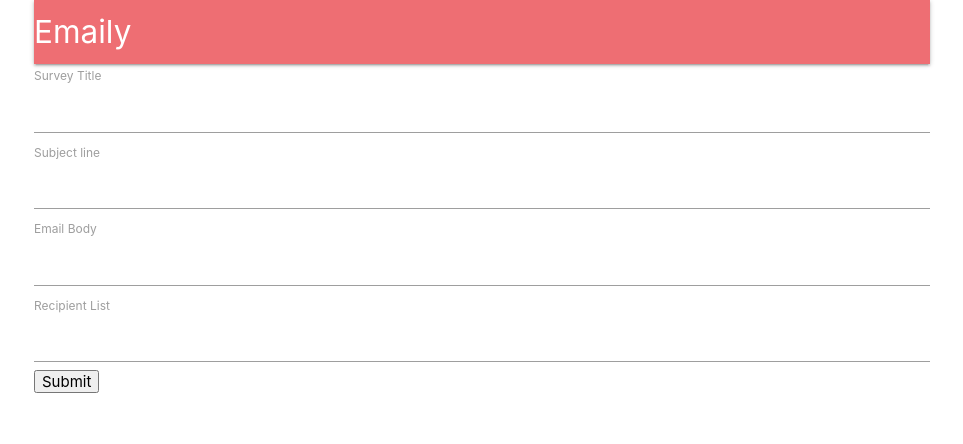
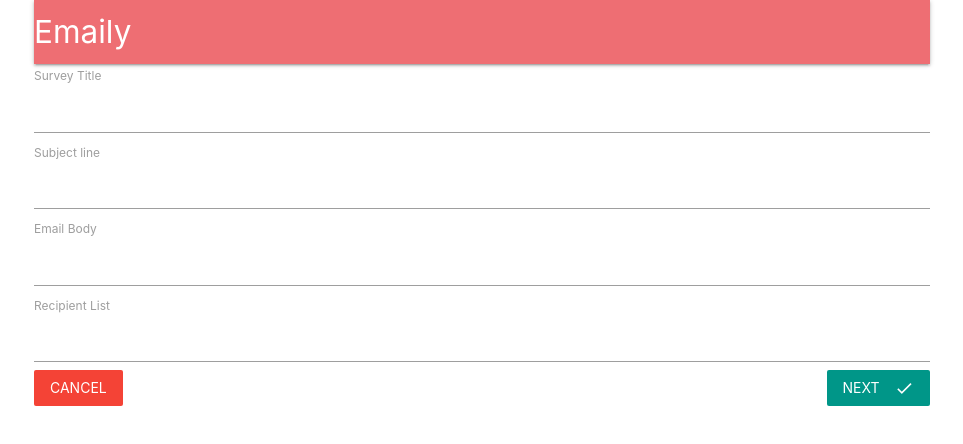
Before and after one commit to shifaligupta03/feedback-reports, a React (Create React App) app in the folder client/: page /surveys/new in a window 1280 px wide. Shown: the top 444 px of the page, without its empty margins (158-1121 px from the left). Built offline with nearby package versions, Linux system fonts and the light colour scheme; no server answers.

Commit message:
form-styling

```diff
--- a/client/src/components/App.js
+++ b/client/src/components/App.js
@@ -17,16 +17,14 @@ class App extends Component{
     }
    render(){
     return (
-        <div className="container">
             <BrowserRouter>
-                <div>
+            <div className="container">
                     <Header />
                     <Route exact path="/" component={Landing}></Route>
                     <Route exact path="/surveys" component={Dashboard}></Route>
                     <Route exact path="/surveys/new" component={SurveyNew}></Route>
                 </div>
             </BrowserRouter>
-        </div>
     )
    }
 }
--- a/client/src/components/surveys/SurveyForm.js
+++ b/client/src/components/surveys/SurveyForm.js
@@ -1,6 +1,7 @@
 import React, { Component } from 'react';
 import { reduxForm, Field } from 'redux-form';
 import SurveyField from './SurveyField';
+import { Link } from 'react-router-dom';
 import _ from 'lodash';
 
 const FIELDS = [
@@ -22,8 +23,11 @@ class SurveyForm extends Component {
       <div>
         <form onSubmit={this.props.handleSubmit(values => console.log(values))}>
           {this.renderFields()}
-
-          <button type="submit">Submit</button>
+          <Link to="/surveys" className="red btn-flat white-text">Cancel</Link>
+          <button className="teal btn-flat right white-text" type="submit">
+            Next
+          <i className="material-icons right">done</i>
+          </button>
         </form>
       </div>
     );
```
